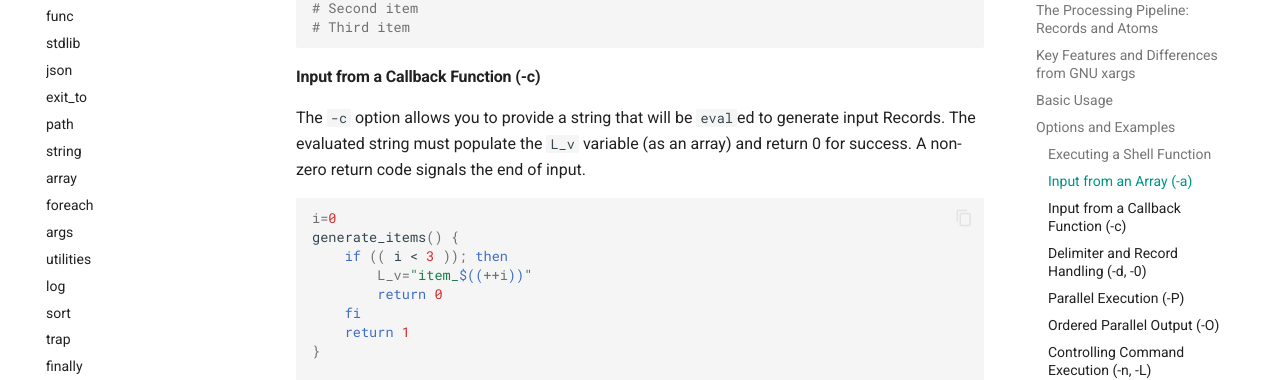
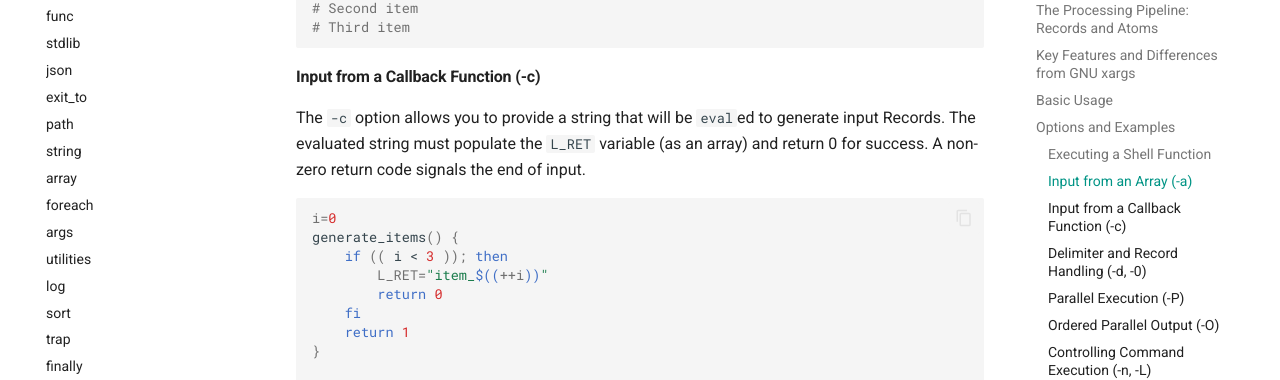
Before and after one commit to Kamilcuk/L_lib, an MkDocs documentation site: the page built from docs/section/xargs.md, in a window 1280 px wide and 900 px high, scrolled down 2114 px. Shown: the part 125-505 px from the top of the window. Built offline with MkDocs 1.6.1 and Material for MkDocs 9.7.7, drawn with Linux system fonts in a browser that asks for light colours; comment, search, counter and statistics services are not loaded.

Commit message:
rename L_*v convnetion into L_RET

````diff
--- a/docs/section/xargs.md
+++ b/docs/section/xargs.md
@@ -77,13 +77,13 @@ L_xargs -S -a my_items -n 1 echo
 
 #### Input from a Callback Function (-c)
 
-The `-c` option allows you to provide a string that will be `eval`ed to generate input Records. The evaluated string must populate the `L_v` variable (as an array) and return 0 for success. A non-zero return code signals the end of input.
+The `-c` option allows you to provide a string that will be `eval`ed to generate input Records. The evaluated string must populate the `L_RET` variable (as an array) and return 0 for success. A non-zero return code signals the end of input.
 
 ```bash
 i=0
 generate_items() {
     if (( i < 3 )); then
-        L_v="item_$((++i))"
+        L_RET="item_$((++i))"
         return 0
     fi
     return 1
````
Also changed, not shown: README.md (+1 -1 lines), 5 other files.
